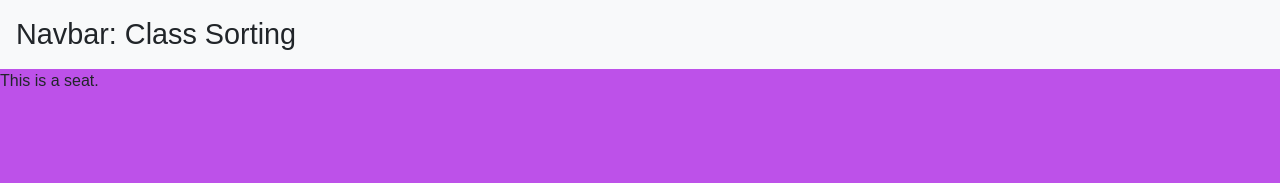
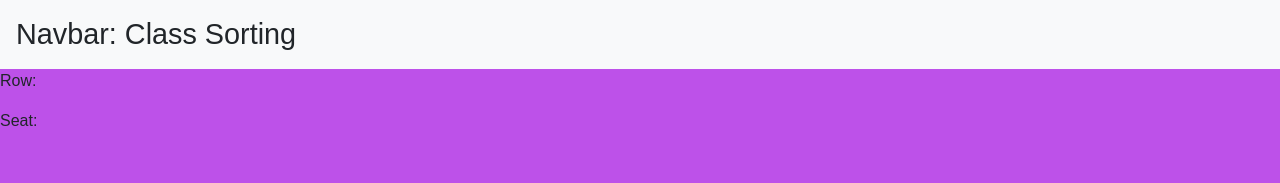
Before and after one commit to lcanizzo/react-seats, a React (Create React App) app in the folder client/: page / in a window 1280 px wide. Shown: the top 183 px of the page. Built offline with nearby package versions, Linux system fonts and the light colour scheme.

Commit message:
Data imported at App component, mapping data to console.

```diff
--- a/client/src/App.js
+++ b/client/src/App.js
@@ -1,15 +1,40 @@
 import React, { Component } from 'react';
-import logo from './logo.svg';
 import './App.css';
+import data from './data/data';
 import Navbar from './components/navbar/Navbar';
 import Cabin from './components/cabin/Cabin';
+import Seat from './components/seat/Seat';
+
+// console.log(`Data from App component: \n ${JSON.stringify(data)}`)
 
 class App extends Component {
+  constructor(props) {
+    super(props);
+    this.state = {
+      seats: data
+    }
+
+    this.state.seats.map((seat)=>{
+      console.log(`Row: ${seat.row} \n Seat: ${seat.seat}`);
+    })
+  }
+
+
+
+
   render() {
     return (
       <div className="wrapper">
         <Navbar />
         <Cabin />
+        {/* <ul>
+          {
+            this.state.seats.map((seat)=>{
+              return
+                <Seat info={seat}/>
+            })
+          }
+        </ul> */}
       </div>
     );
   }
--- a/client/src/components/seat/Seat.js
+++ b/client/src/components/seat/Seat.js
@@ -1,14 +1,16 @@
 import React from 'react';
 import './Seat.css';
-import data from '../../data/data';
-
-console.log(`Data in Seat.js:\n ${data}`)
 
 export default class Seat extends React.Component {
+    constructor(props) {
+        super(props);
+    }
+
     render() {
         return (
             <div className="seat">
-                <p>This is a seat.</p>
+                <p>Row: </p>
+                <p>Seat: </p>
             </div>
         )
     }
```
